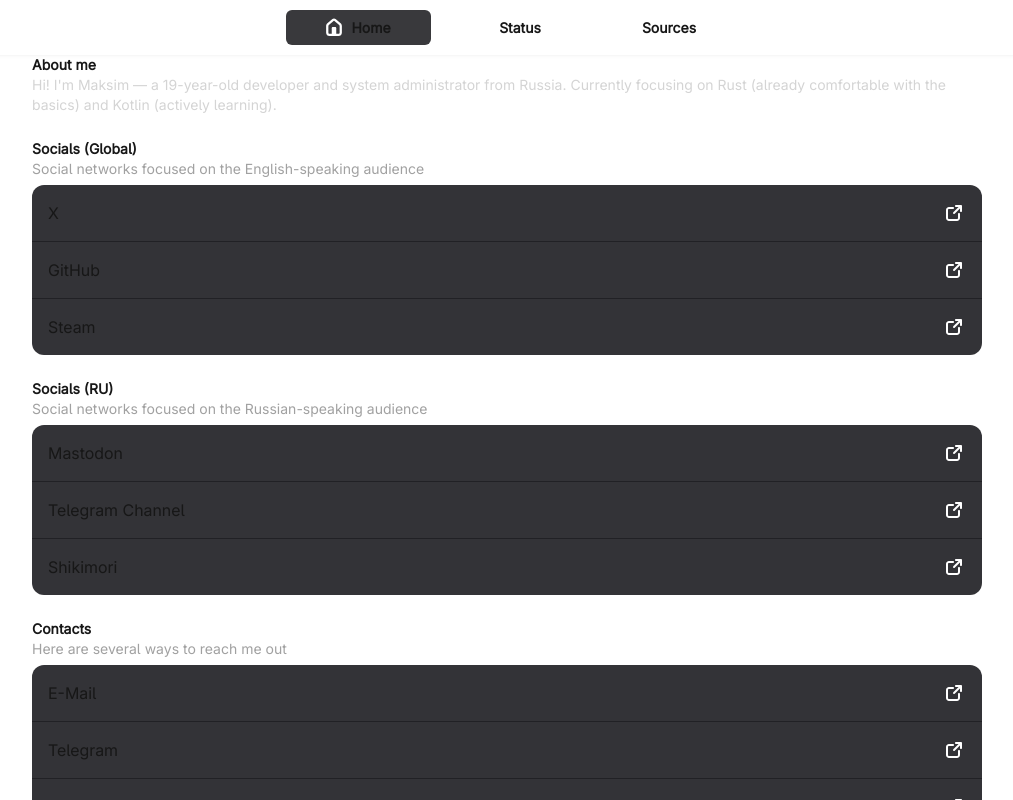
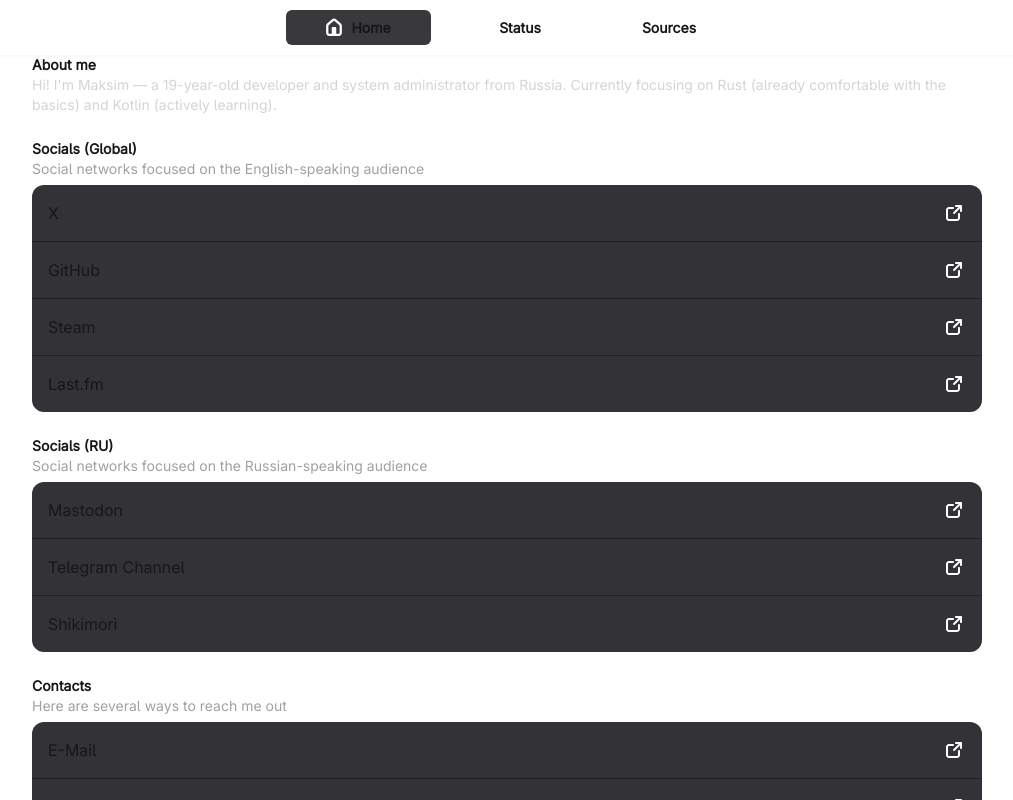
Before and after one commit to OctoBanon-Main/website, a Next.js app: page / in a window 1280 px wide. Shown: the top 800 px of the page, without its empty margins (133-1146 px from the left). Built offline with nearby package versions, Linux system fonts and the light colour scheme.

Commit message:
chore(socials): add last.fm link to socials block

```diff
--- a/src/data/links.ts
+++ b/src/data/links.ts
@@ -2,6 +2,7 @@
   { href: "https://x.com/OctoBanon", text: "X" },
   { href: "https://github.com/OctoBanon-Main", text: "GitHub" },
   { href: "https://steamcommunity.com/id/octobanon", text: "Steam" },
+  { href: "https://www.last.fm/user/OctoBanon", text: "Last.fm" }
 ];
 
 export const RU_SOCIALS = [
```
